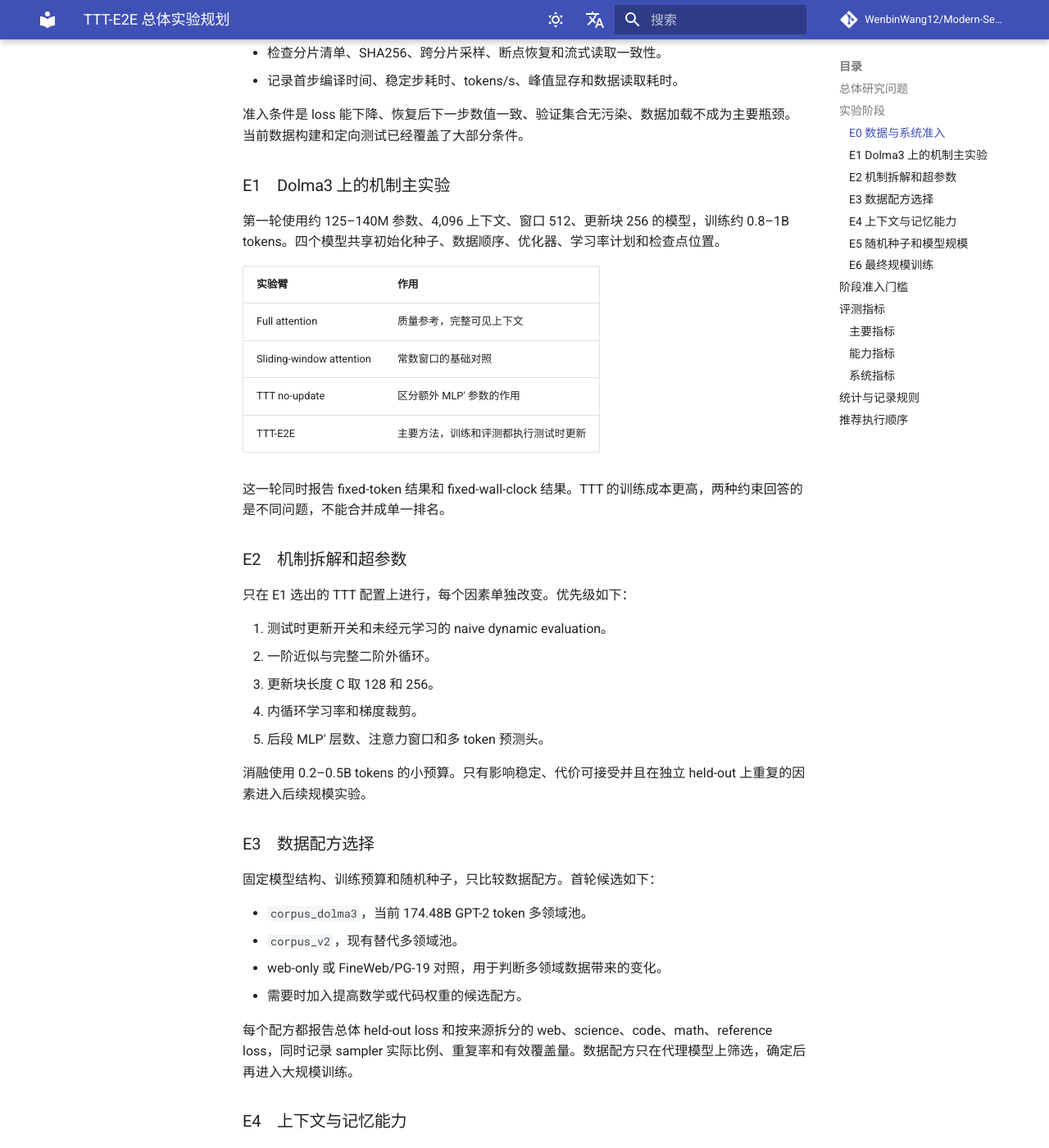
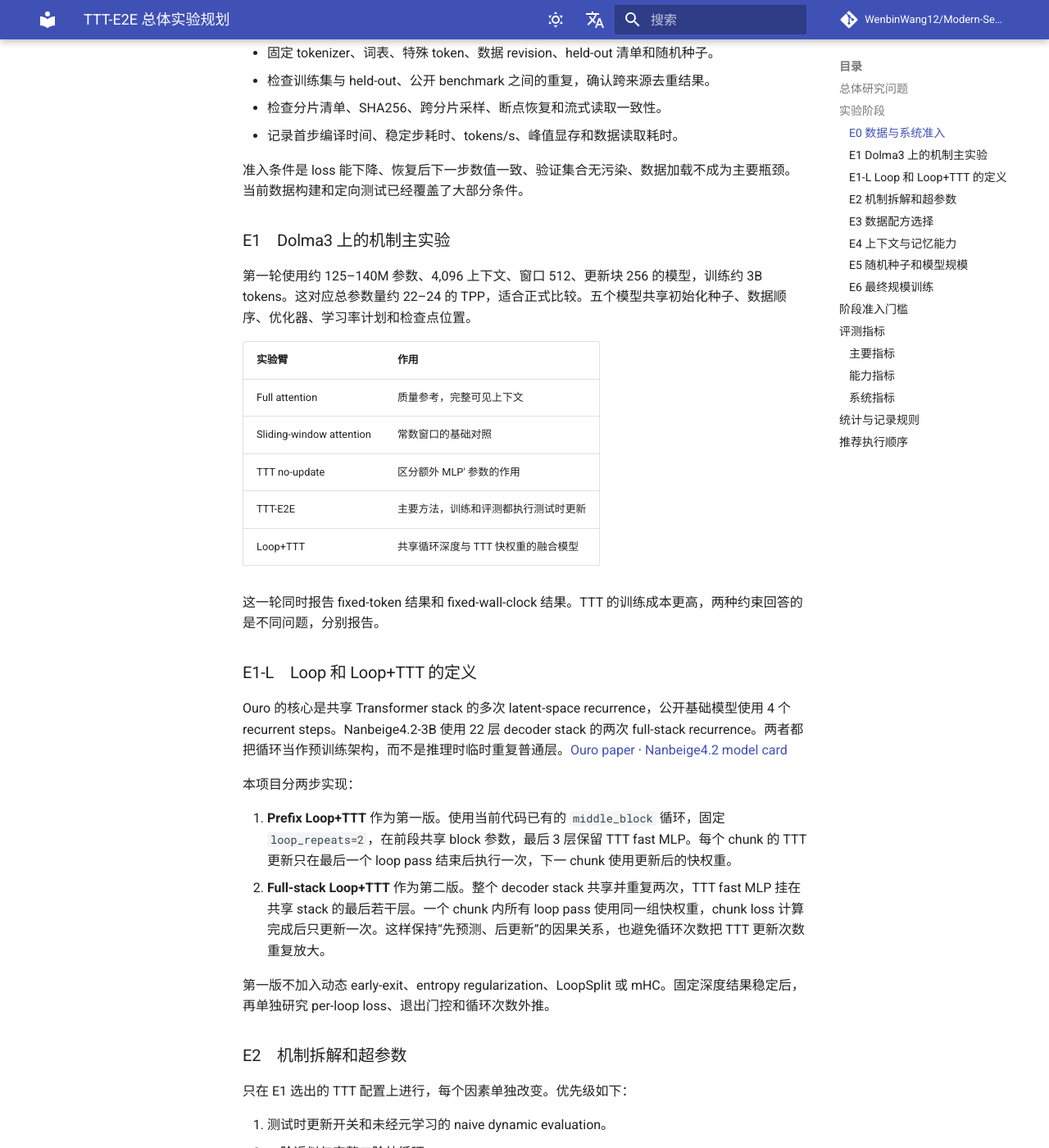
Before and after one commit to WenbinWang12/Modern-Sequence-Models-from-Scratch, an MkDocs documentation site: the page built from docs/experiment_plan.md, in a window 1280 px wide and 1400 px high, scrolled down 757 px. Shown: the whole window at 82% size. Built offline with MkDocs 1.6.1 and Material for MkDocs 9.7.7, drawn with Linux system fonts in a browser that asks for light colours; comment, search, counter and statistics services are not loaded; some of the changed text lies outside the part shown.

Commit message:
Revise training budgets and add looped TTT plan
Raise formal TPP targets, separate smoke runs from quality experiments, and define Prefix and Full-stack Loop+TTT milestones inspired by Ouro and Nanbeige.

````diff
--- a/docs/experiment_plan.md
+++ b/docs/experiment_plan.md
@@ -1,6 +1,8 @@
 # TTT-E2E 总体实验规划
 
 当前数据管线已经具备可复现的多领域语料池。下一阶段把实验拆成方法、数据和规模三个轴，依次推进。每一轮只改变一个主要轴，保留固定 tokenizer、数据清单、训练预算和评测协议。
+
+本文把 TPP 定义为训练 token 数除以总可训练参数量。小规模 smoke run 可以低于 TPP 20，正式语言模型比较以 TPP 20–40 作为起点，并另外记录更高 TPP 的过训练实验。
 
 ## 总体研究问题
 
@@ -26,7 +28,7 @@
 
 ### E1　Dolma3 上的机制主实验
 
-第一轮使用约 125–140M 参数、4,096 上下文、窗口 512、更新块 256 的模型，训练约 0.8–1B tokens。四个模型共享初始化种子、数据顺序、优化器、学习率计划和检查点位置。
+第一轮使用约 125–140M 参数、4,096 上下文、窗口 512、更新块 256 的模型，训练约 3B tokens。这对应总参数量约 22–24 的 TPP，适合正式比较。五个模型共享初始化种子、数据顺序、优化器、学习率计划和检查点位置。
 
 | 实验臂 | 作用 |
 |---|---|
@@ -34,8 +36,20 @@
 | Sliding-window attention | 常数窗口的基础对照 |
 | TTT no-update | 区分额外 MLP′ 参数的作用 |
 | TTT-E2E | 主要方法，训练和评测都执行测试时更新 |
+| Loop+TTT | 共享循环深度与 TTT 快权重的融合模型 |
 
-这一轮同时报告 fixed-token 结果和 fixed-wall-clock 结果。TTT 的训练成本更高，两种约束回答的是不同问题，不能合并成单一排名。
+这一轮同时报告 fixed-token 结果和 fixed-wall-clock 结果。TTT 的训练成本更高，两种约束回答的是不同问题，分别报告。
+
+### E1-L　Loop 和 Loop+TTT 的定义
+
+Ouro 的核心是共享 Transformer stack 的多次 latent-space recurrence，公开基础模型使用 4 个 recurrent steps。Nanbeige4.2-3B 使用 22 层 decoder stack 的两次 full-stack recurrence。两者都把循环当作预训练架构，而不是推理时临时重复普通层。[Ouro paper](https://arxiv.org/abs/2510.25741) · [Nanbeige4.2 model card](https://huggingface.co/Nanbeige/Nanbeige4.2-3B-Base)
+
+本项目分两步实现：
+
+1. **Prefix Loop+TTT** 作为第一版。使用当前代码已有的 `middle_block` 循环，固定 `loop_repeats=2`，在前段共享 block 参数，最后 3 层保留 TTT fast MLP。每个 chunk 的 TTT 更新只在最后一个 loop pass 结束后执行一次，下一 chunk 使用更新后的快权重。
+2. **Full-stack Loop+TTT** 作为第二版。整个 decoder stack 共享并重复两次，TTT fast MLP 挂在共享 stack 的最后若干层。一个 chunk 内所有 loop pass 使用同一组快权重，chunk loss 计算完成后只更新一次。这样保持“先预测、后更新”的因果关系，也避免循环次数把 TTT 更新次数重复放大。
+
+第一版不加入动态 early-exit、entropy regularization、LoopSplit 或 mHC。固定深度结果稳定后，再单独研究 per-loop loss、退出门控和循环次数外推。
 
 ### E2　机制拆解和超参数
 
@@ -47,7 +61,7 @@
 4. 内循环学习率和梯度裁剪。
 5. 后段 MLP′ 层数、注意力窗口和多 token 预测头。
 
-消融使用 0.2–0.5B tokens 的小预算。只有影响稳定、代价可接受并且在独立 held-out 上重复的因素进入后续规模实验。
+机制消融可以使用 0.2–0.5B tokens，但只能作为实现和超参数诊断，不能作为正式质量结论。正式消融至少使用与 E1 同级别的 TPP，或明确标注为低 TPP 诊断。
 
 ### E3　数据配方选择
 
@@ -73,13 +87,23 @@
 
 ### E5　随机种子和模型规模
 
-在 E1 的主结论出现后，再使用 3 个随机种子重复 Full、Sliding-window 和 TTT-E2E。随后在约 125M、350M 和 760M 三个规模上做固定 token 预算比较。
+在 E1 的主结论出现后，再使用 3 个随机种子重复 Full、Sliding-window、TTT-E2E 和 Loop+TTT。随后按下表扩展模型规模。训练 token 是每个模型、每个实验臂的预算。
+
+| 模型规模 | TPP 20 预算 | 推荐第一轮预算 | 174.48B 池的理论上限 |
+|---:|---:|---:|---:|
+| 125M | 2.5B | 3–5B | 约 1,395 TPP |
+| 350M | 7B | 14B | 约 498 TPP |
+| 760M | 15.2B | 30B | 约 229 TPP |
+| 1.3B | 26B | 50–60B | 约 134 TPP |
+| 3B | 60B | 100–120B | 约 58 TPP |
 
 规模实验分别报告固定 token 和固定 FLOPs 结果。小规模、短预算的结果不能外推到 3B 或更大规模。
 
+Loop 共享参数会让按参数计算的 TPP 显得偏高，因此每个 Loop 结果还要记录有效层访问次数、实测训练 FLOPs/token、wall-clock 和 unique trainable parameters。Loop 与非 Loop 模型分别做参数匹配和 FLOPs 匹配。
+
 ### E6　最终规模训练
 
-只有在方法、配方和成本都通过前面阶段后，才进入 10B、30B 或更大 token 预算。174.48B 数据池可以支持最终规模实验，但第一轮不直接消耗整个池子。最终训练需要冻结：
+只有在方法、配方和成本都通过前面阶段后，才进入 30B、60B 或更大 token 预算。174.48B 数据池可以支持 1.3B 级别的高 TPP 训练或 3B 级别的 TPP 50–60 训练。最终训练需要冻结：
 
 - 数据 revision、来源比例和重复策略
 - 模型配置、上下文长度和 TTT 更新规则
@@ -135,4 +159,4 @@ E0 数据与系统准入
   → E6 最终规模训练
 ```
 
-第一步应生成 E1 的四个 Dolma3 配置并运行约 1B token 的配对实验。若 TTT-E2E 在 held-out 和长上下文曲线上的优势不能重复，先停在 E2 诊断，不进入 100B 级训练。
+第一步应生成 E1 的五个 Dolma3 配置并运行约 3B token 的配对实验。Loop+TTT 先使用 Prefix Loop+TTT 版本，Full-stack Loop+TTT 在循环状态和 KV cache 通过独立正确性测试后再加入。若 TTT-E2E 或 Loop+TTT 在 held-out 和长上下文曲线上的优势不能重复，先停在 E2 诊断，不进入几十 B token 级训练。
````
